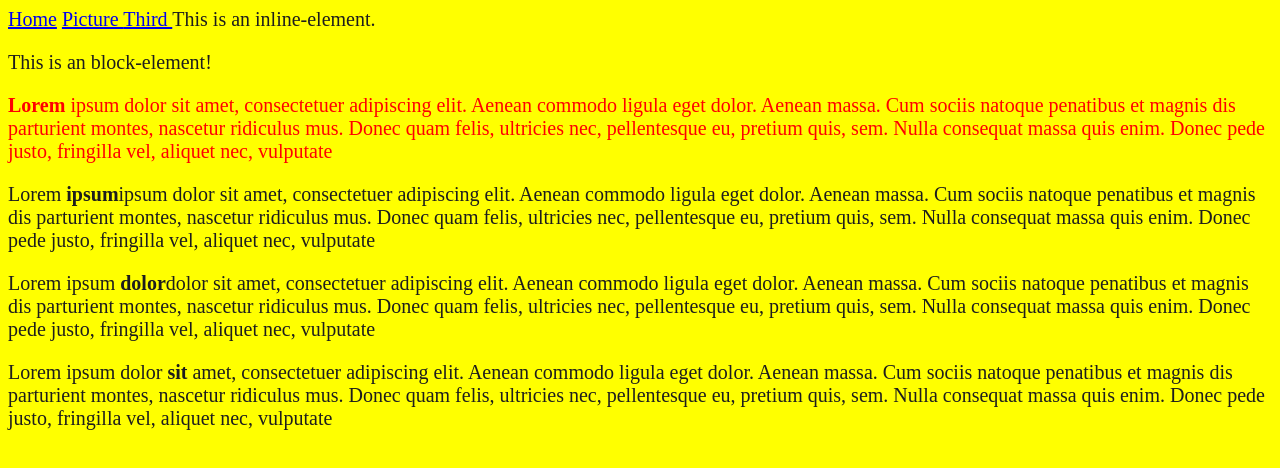
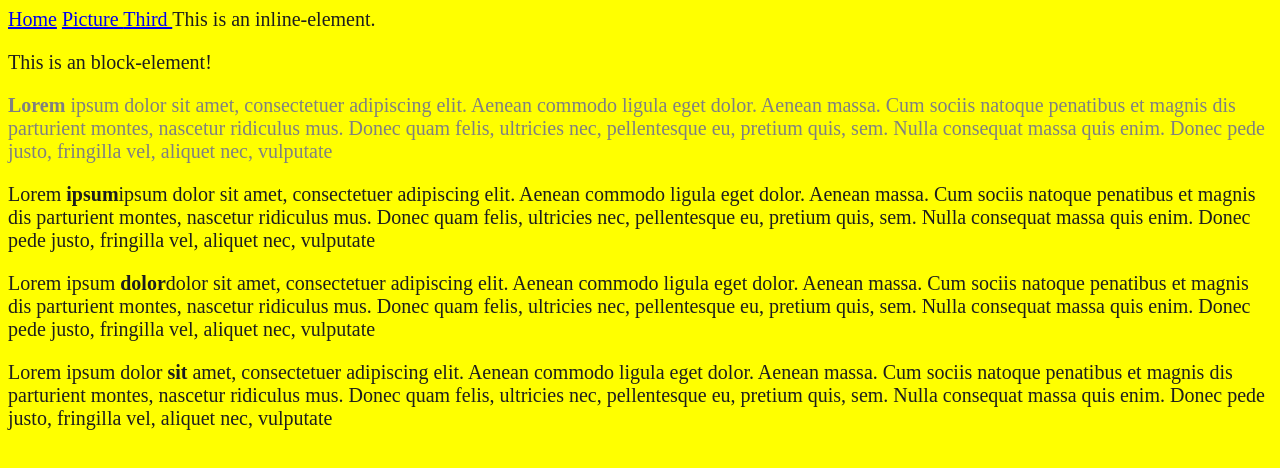
Before and after one commit to lllandau/whatever, a plain HTML site: page index.html in a window 1280 px wide. Drawn offline with Linux system fonts and the light colour scheme.

Commit message:
changes index.html and addes style.css

```diff
--- a/index.html
+++ b/index.html
@@ -15,7 +15,7 @@
     <bold>This is an inline-element.</bold>
     <p>This is an block-element!</p>
 
-    <p class = "text-red"><b>Lorem</b> ipsum dolor sit amet, consectetuer adipiscing elit. Aenean commodo ligula eget dolor. Aenean massa. Cum sociis natoque penatibus et magnis dis parturient montes, nascetur ridiculus mus. Donec quam felis, ultricies nec, pellentesque eu, pretium quis, sem. Nulla consequat massa quis enim. Donec pede justo, fringilla vel, aliquet nec, vulputate  </p>
+    <p class = "text-grey"><b>Lorem</b> ipsum dolor sit amet, consectetuer adipiscing elit. Aenean commodo ligula eget dolor. Aenean massa. Cum sociis natoque penatibus et magnis dis parturient montes, nascetur ridiculus mus. Donec quam felis, ultricies nec, pellentesque eu, pretium quis, sem. Nulla consequat massa quis enim. Donec pede justo, fringilla vel, aliquet nec, vulputate  </p>
     <p>Lorem <b>ipsum</b>ipsum dolor sit amet, consectetuer adipiscing elit. Aenean commodo ligula eget dolor. Aenean massa. Cum sociis natoque penatibus et magnis dis parturient montes, nascetur ridiculus mus. Donec quam felis, ultricies nec, pellentesque eu, pretium quis, sem. Nulla consequat massa quis enim. Donec pede justo, fringilla vel, aliquet nec, vulputate </p>
     <p>Lorem ipsum <b>dolor</b>dolor sit amet, consectetuer adipiscing elit. Aenean commodo ligula eget dolor. Aenean massa. Cum sociis natoque penatibus et magnis dis parturient montes, nascetur ridiculus mus. Donec quam felis, ultricies nec, pellentesque eu, pretium quis, sem. Nulla consequat massa quis enim. Donec pede justo, fringilla vel, aliquet nec, vulputate </p>
     <p>Lorem ipsum dolor <b>sit</b> amet, consectetuer adipiscing elit. Aenean commodo ligula eget dolor. Aenean massa. Cum sociis natoque penatibus et magnis dis parturient montes, nascetur ridiculus mus. Donec quam felis, ultricies nec, pellentesque eu, pretium quis, sem. Nulla consequat massa quis enim. Donec pede justo, fringilla vel, aliquet nec, vulputate </p>
--- a/style.css
+++ b/style.css
@@ -5,8 +5,8 @@ body {
 
 }
 
-.text-red {
-    color: red;
+.text-grey {
+    color: grey;
 }
 
 .text-blue {
```
